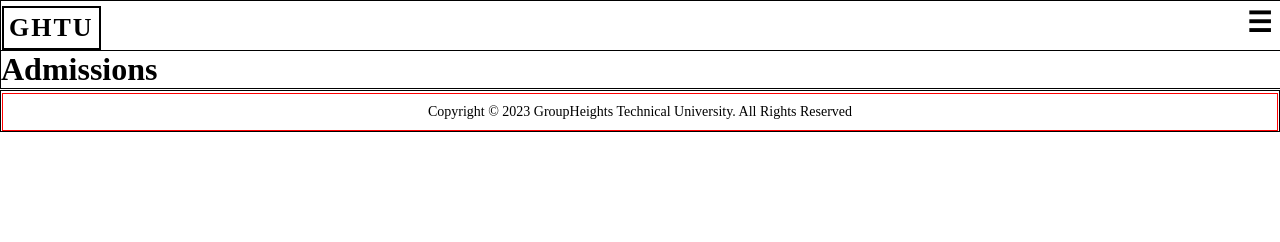
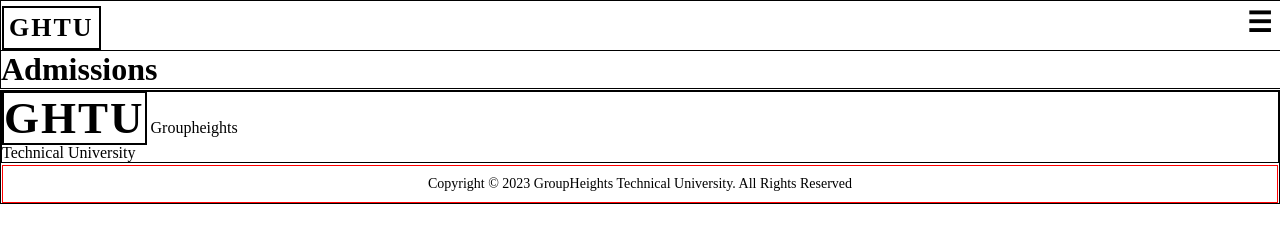
Before and after one commit to ashraf267/group-heights-university, a plain HTML site: page index.html in a window 1280 px wide. Drawn offline with Linux system fonts and the light colour scheme.

Commit message:
ran into a problem, so I need to take a break

```diff
--- a/index.html
+++ b/index.html
@@ -89,6 +89,18 @@
                 /* add background-color here */
             }
 
+            .logomark {
+                border: 1px solid black;
+            }
+
+            #logomark-abbr {
+                border: 2px solid black;
+                text-transform: uppercase;
+                letter-spacing: 2px;
+                font-size: 45px;
+                font-weight: bold;
+            }
+
             .footer #cpyrt-wrapper {
                 /* add background-color here */
                 border: 1px solid red;
@@ -125,6 +137,10 @@
             <h1>Admissions</h1>
         </div>
         <div class="footer">
+            <div class="logomark">
+                <span id="logomark-abbr">ghtu</span>
+                <span id="logomark-txt">Groupheights<br><span>Technical University</span></span>
+            </div>
             <div id="cpyrt-wrapper">
                 <p id="cpyrt">Copyright &copy; 2023 GroupHeights Technical University. All rights reserved</p>
             </div>
```
